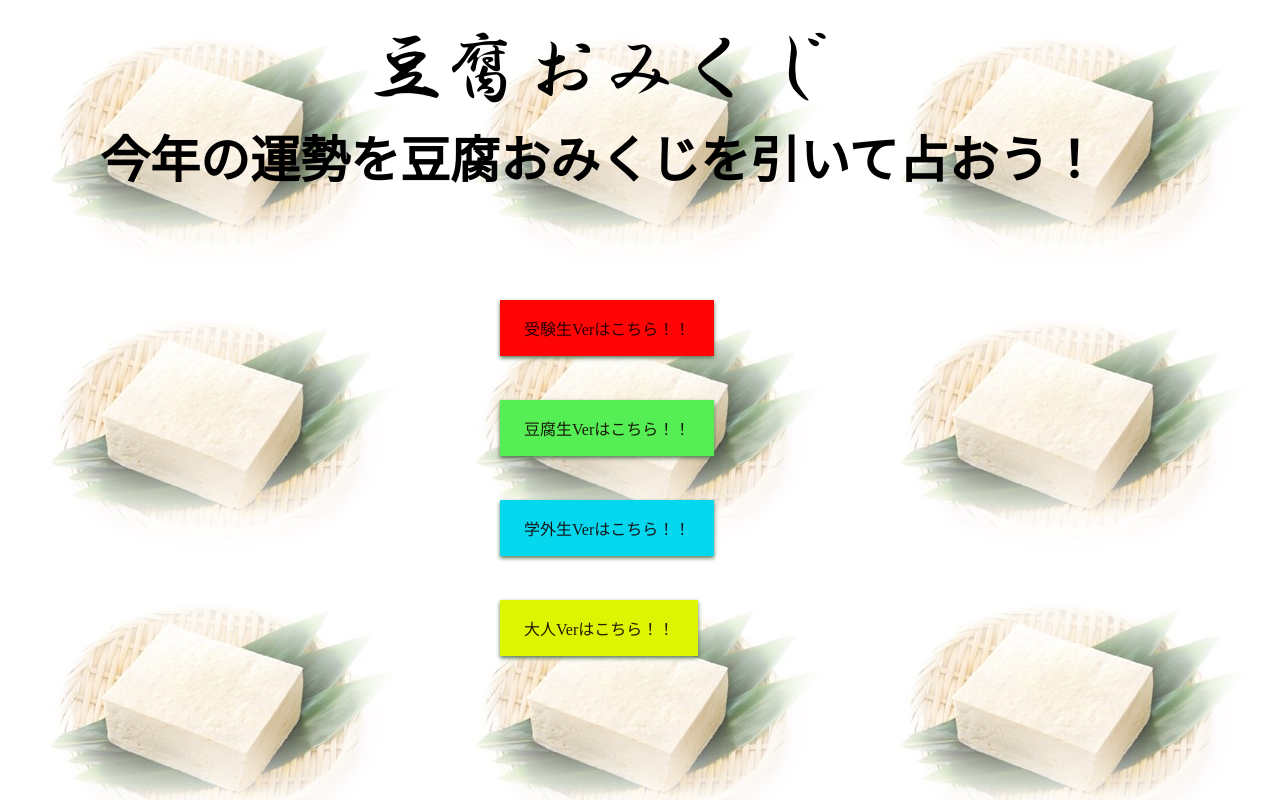
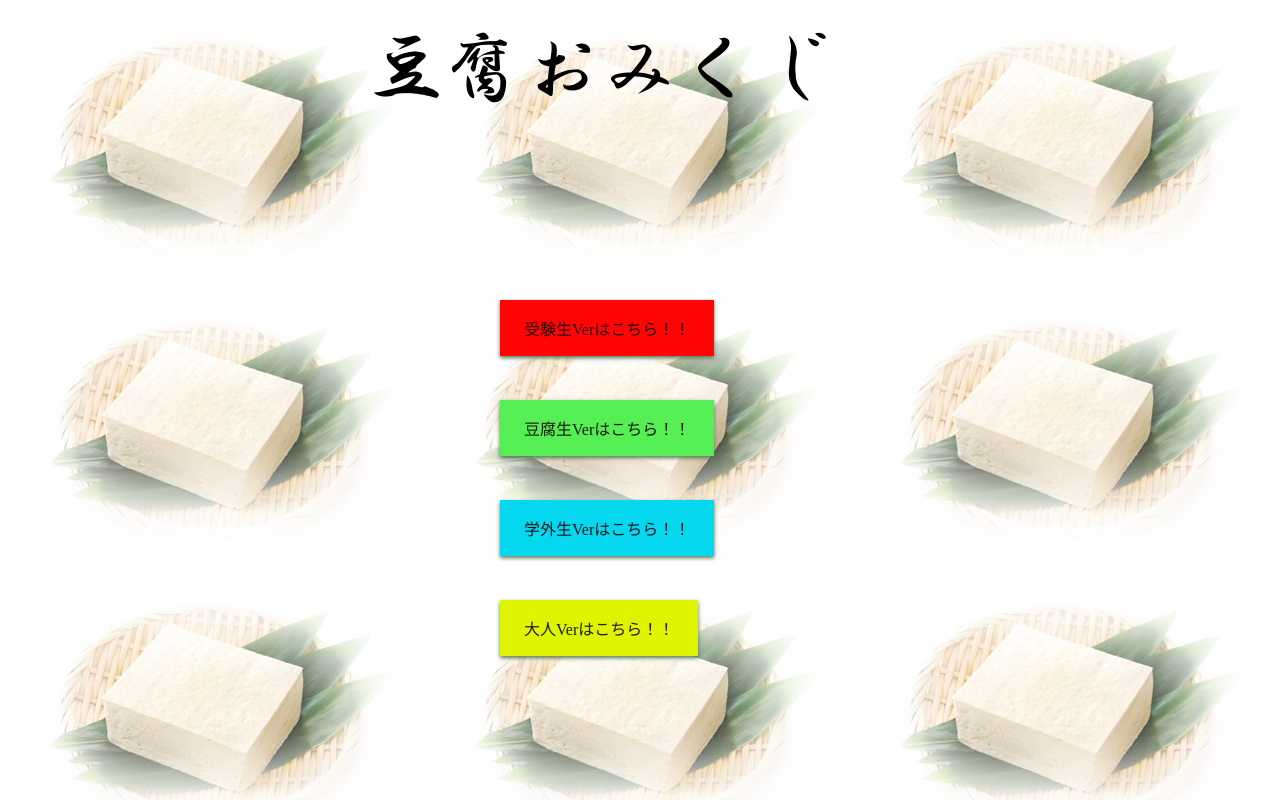
Before and after one commit to Ao0315/toufuOMIKUZI0, a plain HTML site: page index.html in a window 1280 px wide. Drawn offline with Linux system fonts and the light colour scheme.

Commit message:
Update index.html

```diff
--- a/index.html
+++ b/index.html
@@ -20,9 +20,7 @@
   </a>
   <p style="position: absolute;top: 0px;left: 350px">
     <img src = "豆腐おみくじ.png">
-  <p id = "setumei" style="position: absolute;top: 70px;left: 100px;">
-    今年の運勢を豆腐おみくじを引いて占おう！
-  </p>
+
 
 </body>
 </html>
```
